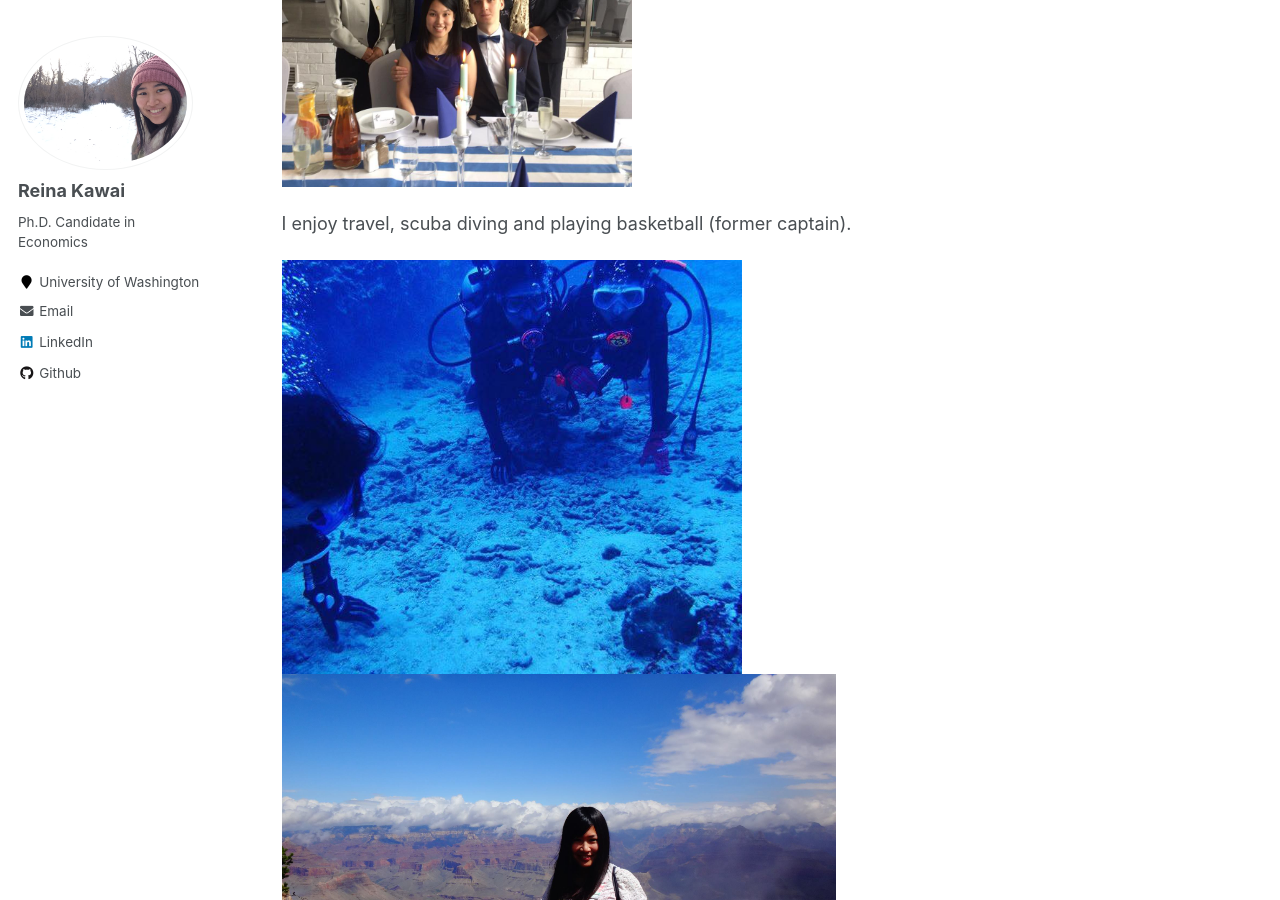
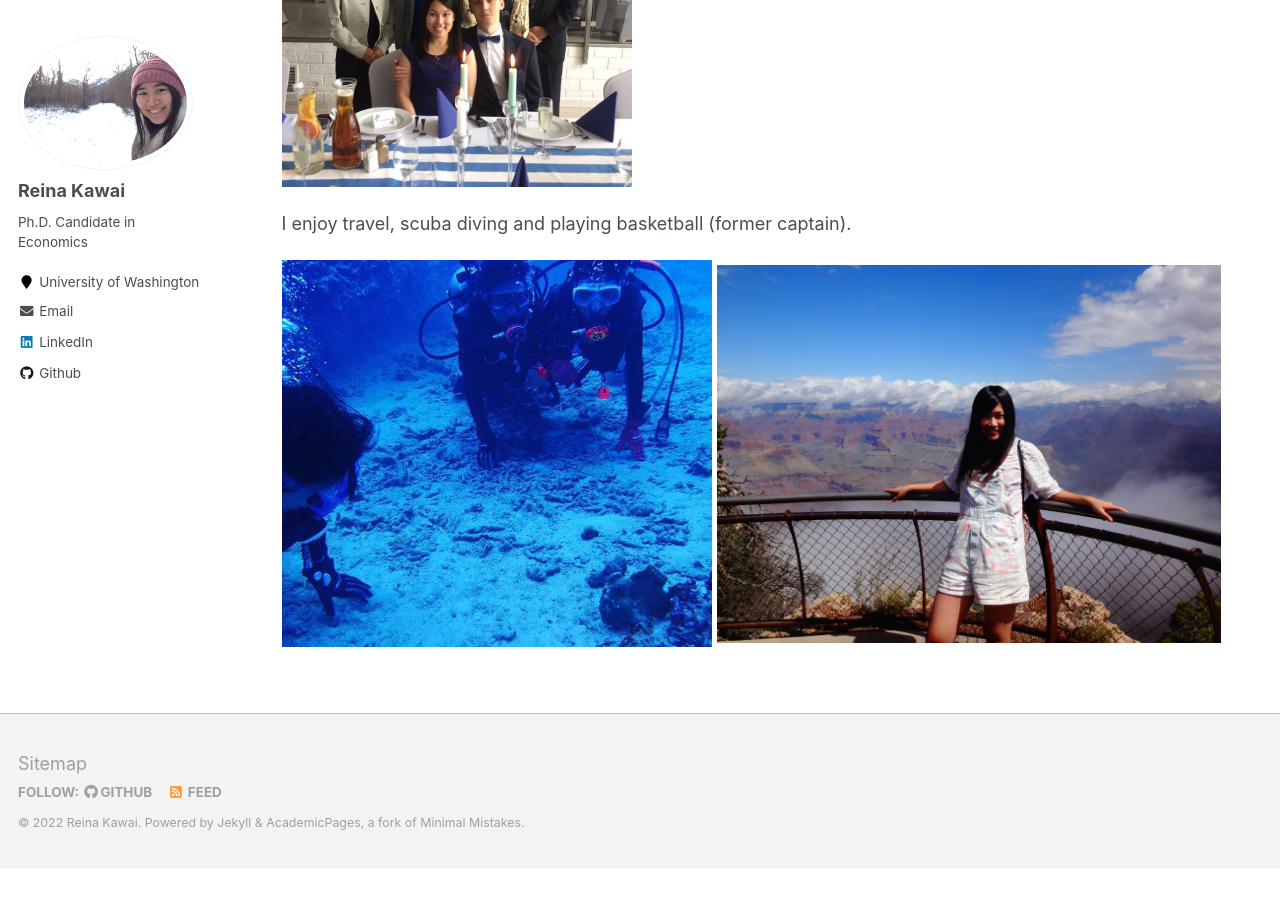
Before and after one commit to Reina-Kawai/Reina-Kawai.github.io, a Jekyll site: the page built from _pages/personal.md, in a window 1280 px wide and 900 px high, scrolled down 378 px. Built offline with Jekyll 4.4.1, drawn with Linux system fonts in a browser that asks for light colours; after the commit the page ends 1247 px from its top, so only the background shows below that.

Commit message:
Update personal.md

```diff
--- a/_pages/personal.md
+++ b/_pages/personal.md
@@ -14,6 +14,6 @@ My older sister's wedding in Gdynia, Poland with my family and brother-in-law. :
 I enjoy travel, scuba diving and playing basketball (former captain).
 
 <p float="left">
-<img src="https://Reina-Kawai.github.io/images/fam-scuba-diving.jpg" width="460" />
-<img src="https://Reina-Kawai.github.io/images/personal_grand_canyon.jpg" width="554" />
+<img src="https://Reina-Kawai.github.io/images/fam-scuba-diving.jpg" width="430" />
+<img src="https://Reina-Kawai.github.io/images/personal_grand_canyon.jpg" width="504" />
 </p>
```
